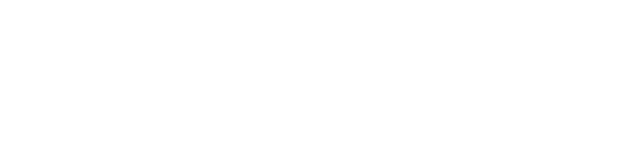
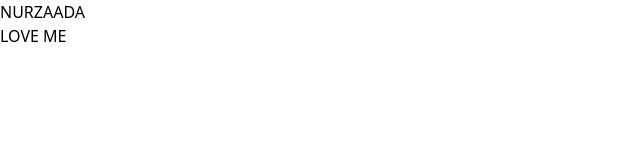
Before and after one commit to elita-02/gitt, a plain HTML site: page index.html in a window 1280 px wide. Shown: the whole page, without its empty margins (0-640 px from the left). Drawn offline with nearby package versions, Linux system fonts and the light colour scheme.

Commit message:
жазып ташадим

```diff
--- a/index.html
+++ b/index.html
@@ -16,7 +16,12 @@
 <body>
     <header></header>
     <main>
-        <section></section>
+        <section>
+          <h1>NURZAADA</h1>
+          <h1>LOVE ME</h1>
+
+
+        </section>
         <section></section>
         <section></section>
         <section></section>
```
